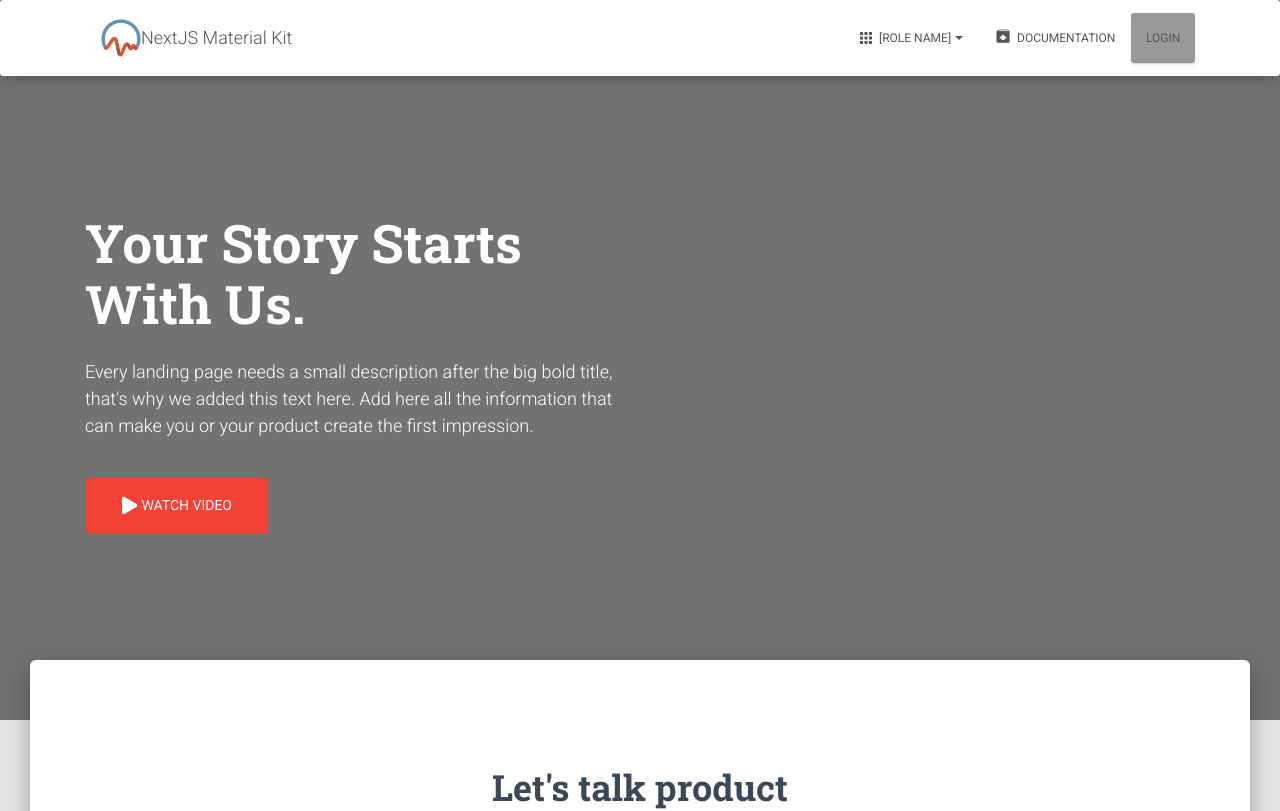
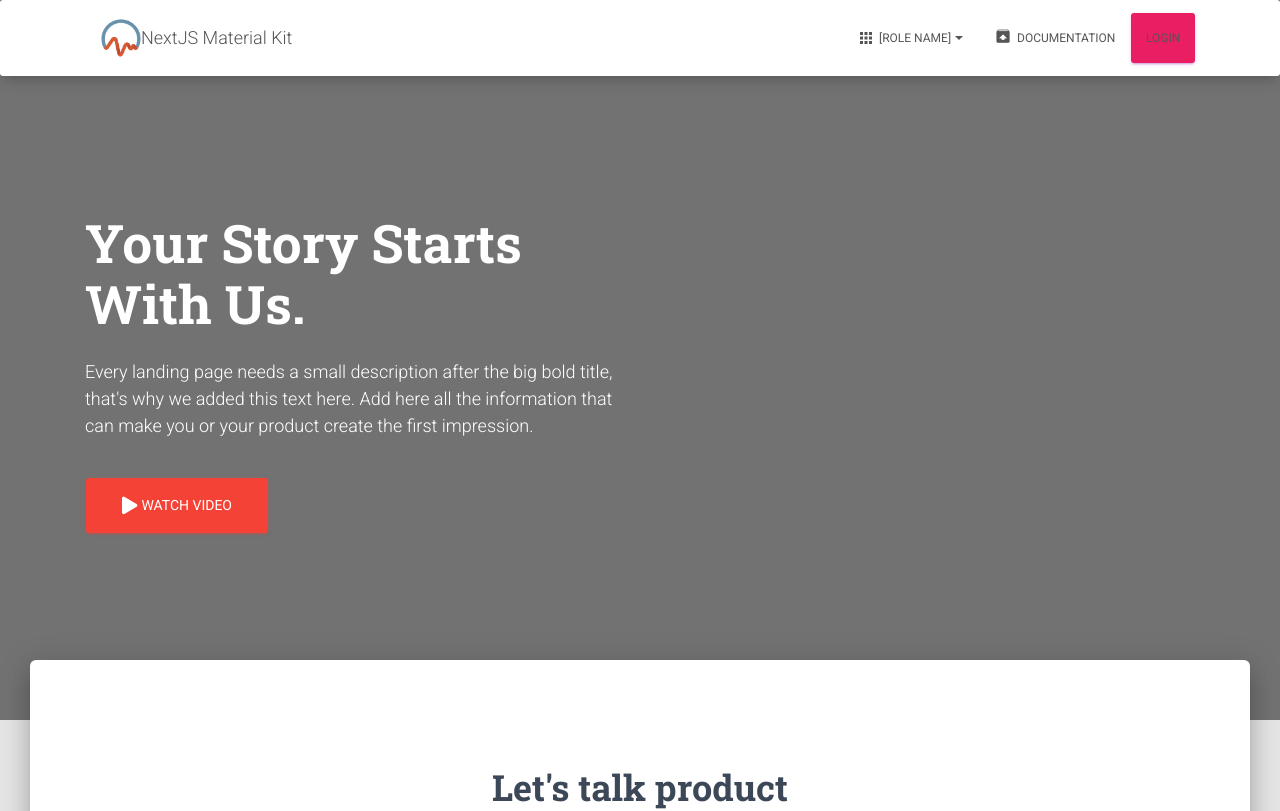
Before and after one commit to uwasystemhealth/IndEAA, a Next.js app in the folder client/: page / in a window 1280 px wide. Shown: the top 811 px of the page. Built offline with nearby package versions, Linux system fonts and the light colour scheme.

Commit message:
change login color

```diff
--- a/client/components/Layout/HeaderLinks.js
+++ b/client/components/Layout/HeaderLinks.js
@@ -67,13 +67,13 @@ export default function HeaderLinks(props) {
                     classes={{ tooltip: classes.tooltip }}
                 >
                     <Button
-                        color="secondary"
+                        color="rose"
                         href="/login"
                         target="_blank"
                         className={classes.navLink}
                     >
                         Login
-          </Button>
+                    </Button>
                 </Tooltip>
             </ListItem>
         </List>
```
